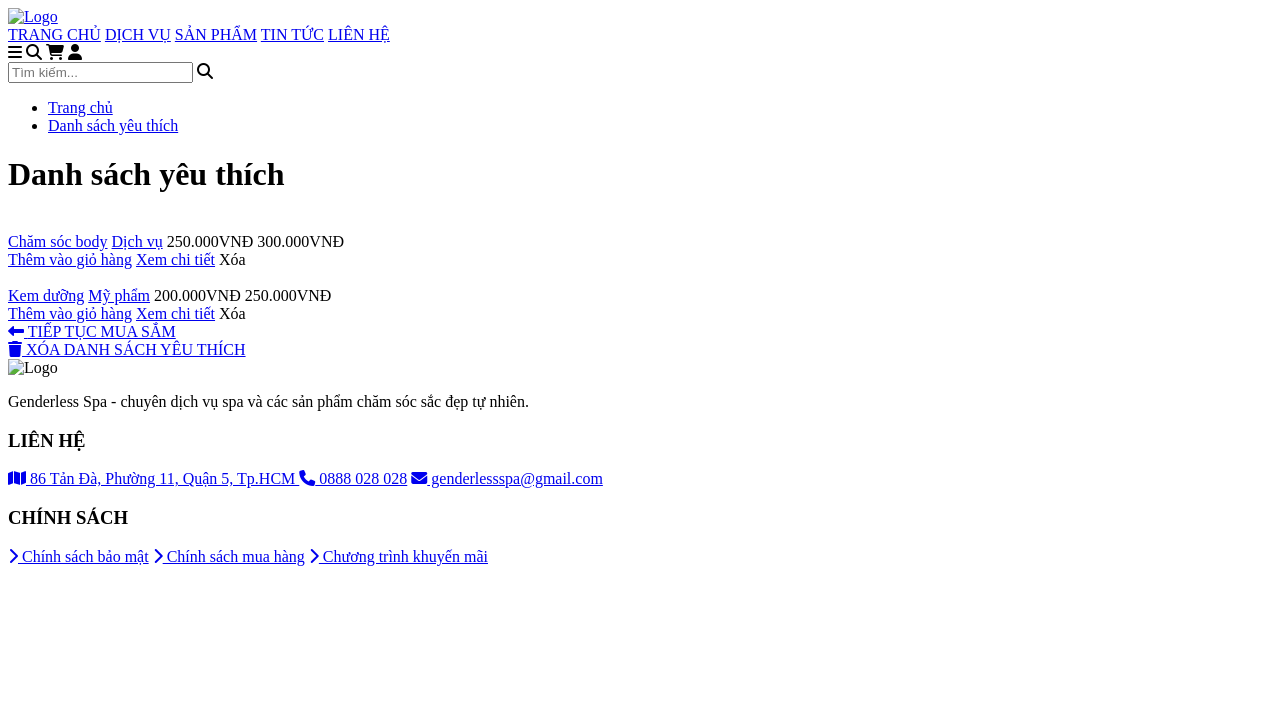
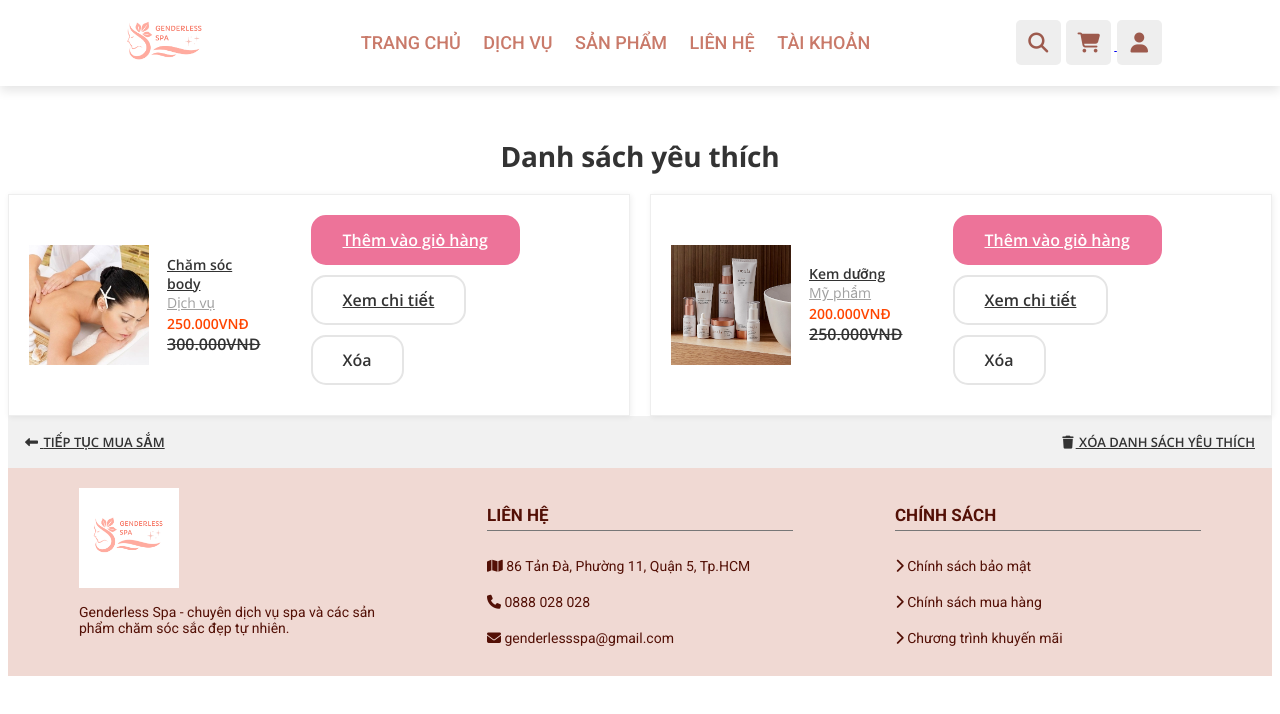
Before and after one commit to thanhduongtm/GenderlessSpa, a plain HTML site: page DSYeuThich.html in a window 1280 px wide. Drawn offline with nearby package versions, Linux system fonts and the light colour scheme.

Commit message:
Update DSYeuThich.html

```diff
--- a/DSYeuThich.html
+++ b/DSYeuThich.html
@@ -5,8 +5,13 @@
     <meta charset="UTF-8">
     <meta name="viewport" content="width=device-width, initial-scale=1.0">
     <link rel="stylesheet" href="https://cdnjs.cloudflare.com/ajax/libs/font-awesome/6.5.1/css/all.min.css">
-    <link rel="stylesheet" href="style.css">
-    <title>DANH SÁCH YÊU THÍCH</title>
+    <link rel="stylesheet" href="CSS/DSYeuThich.css">
+     <!--Link Font -->
+     <link href="https://fonts.googleapis.com/css?family=Open+Sans:400,600,700,800" rel="stylesheet">
+       <!--Link css header-->
+       <link rel="stylesheet" href="CSS/header.css">
+       <!--Link css footer-->
+       <link rel="stylesheet" href="CSS/footer.css">
 </head>
 
 <body>
@@ -14,29 +19,40 @@
    <section>
     <header class="header">
         <div class="header-logo">
-                <a href="index.html"> <!--link trang chu-->
-                    <img src="./img/logo_ngan.png" width="100px" alt="Logo">
+            <a href="TrangChu.html">
+                <img src="IMAGE/logo_ngan.png" width="100px" alt="Logo">
             </a>
         </div>
         <nav class="navbar">
             <a href="index.html" target="_self">TRANG CHỦ</a>
-                <a href="/HTML/DichVu.html" target="_self">DỊCH VỤ</a>
-                <a href="#sp">SẢN PHẨM</a>
-                <a href="#blog">TIN TỨC</a>
-                <a href="/HTML/LienHe.html" target="_self">LIÊN HỆ</a>
+            <a href="DichVu.html" target="_self">DỊCH VỤ</a>
+            <a href="SanPham.html" target="_self">SẢN PHẨM</a>
+            <a href="LienHe.html" target="_self">LIÊN HỆ</a>
+            <a href="TaiKhoan.html" target="_self">TÀI KHOẢN </a>
         </nav>
         <div class="icon">
             <div class="fas fa-bars" id="menu"></div>
             <div class="fas fa-search" id="search"></div>
+            <a href="GioHang.html">
                 <div class="fas fa-shopping-cart" id="cart"></div>
-                <div class="fas fa-user" id="login"></div>
+            </a>
+            <div class="fas fa-user" id="login" onclick="showLoginOptions()"></div>
         </div>
+
+        <!-- Mô-đun hiển thị lựa chọn đăng nhập -->
+        <div class="login-options" id="loginOptions">
+            <a href="DangNhap.html">ĐĂNG NHẬP</a>
+            <a href="DangKy.html">ĐĂNG KÝ</a>
+            <a href="QuanTri.html">QUẢN TRỊ</a>
+        </div>
+
         <form action="" class="search-form">
             <input type="search" id="search-box" placeholder="Tìm kiếm...">
             <label for="search-box" class="fas fa-search"></label>
         </form>
     </header>
 </section>
+<!----------END HEADER---------->
 
     <!--======  TRANG DANH SÁCH YÊU THÍCH ======-->
     <div class="app-content">
@@ -44,25 +60,6 @@
         <!--====== SECTION 1 ======-->
         <div class="u-s-p-y-60">
 
-            <!--====== NỘI DUNG THANH CẤU TRÚC SITE ======-->
-            <div class="section__content">
-                <div class="container">
-                    <div class="breadcrumb">
-                        <div class="breadcrumb__wrap">
-                            <ul class="breadcrumb__list">
-                                <li class="has-separator">
-
-                                    <a href="index.html">Trang chủ</a></li>
-                                <li class="is-marked">
-
-                                    <a href="wishlist.html">Danh sách yêu thích</a></li>
-                            </ul>
-                        </div>
-                    </div>
-                </div>
-            </div>
-        </div>
-        <!--====== Kết thúc - NỘI DUNG THANH CẤU TRÚC SITE ======-->
 
 
         <!--====== SECTION 2 ======-->
@@ -98,7 +95,7 @@
                                     <div class="w-r__wrap-1">
                                         <div class="w-r__img-wrap">
 
-                                            <img class="u-img-fluid" src="./img/cham soc body.jpg" width="100px" alt="">
+                                            <img class="u-img-fluid" src="IMAGE/DSYeuThich/cham soc body.jpg" width="100px" alt="">
                                         </div>
                                         <div class="w-r__info">
 
@@ -131,7 +128,7 @@
                                     <div class="w-r__wrap-1">
                                         <div class="w-r__img-wrap">
 
-                                            <img class="u-img-fluid" src="./img/my pham.png" width="100px" alt=""></div>
+                                            <img class="u-img-fluid" src="IMAGE/DSYeuThich/my pham.png" width="100px" alt=""></div>
                                         <div class="w-r__info">
 
                                             <span class="w-r__name">
@@ -189,7 +186,7 @@
     <footer class="footer">
         <div class="block">
             <!--LOGO-->
-            <img width="100" src="./img/logo.png" alt="Logo">
+            <img width="100" src="IMAGE/logo.png" alt="Logo">
             <p>Genderless Spa - chuyên dịch vụ spa và các sản phẩm chăm sóc sắc đẹp tự nhiên.
             </p>
         </div>
@@ -207,3 +204,7 @@
             <a href="#"><i class="fas fa-chevron-right"></i> Chương trình khuyến mãi</a>
         </div>
     </footer>
+</body>
+ <!--Link js header-->
+ <script src="JS/header.js"></script>
+ </html>
```
Lines whose indentation alone changed are shown as unchanged.
